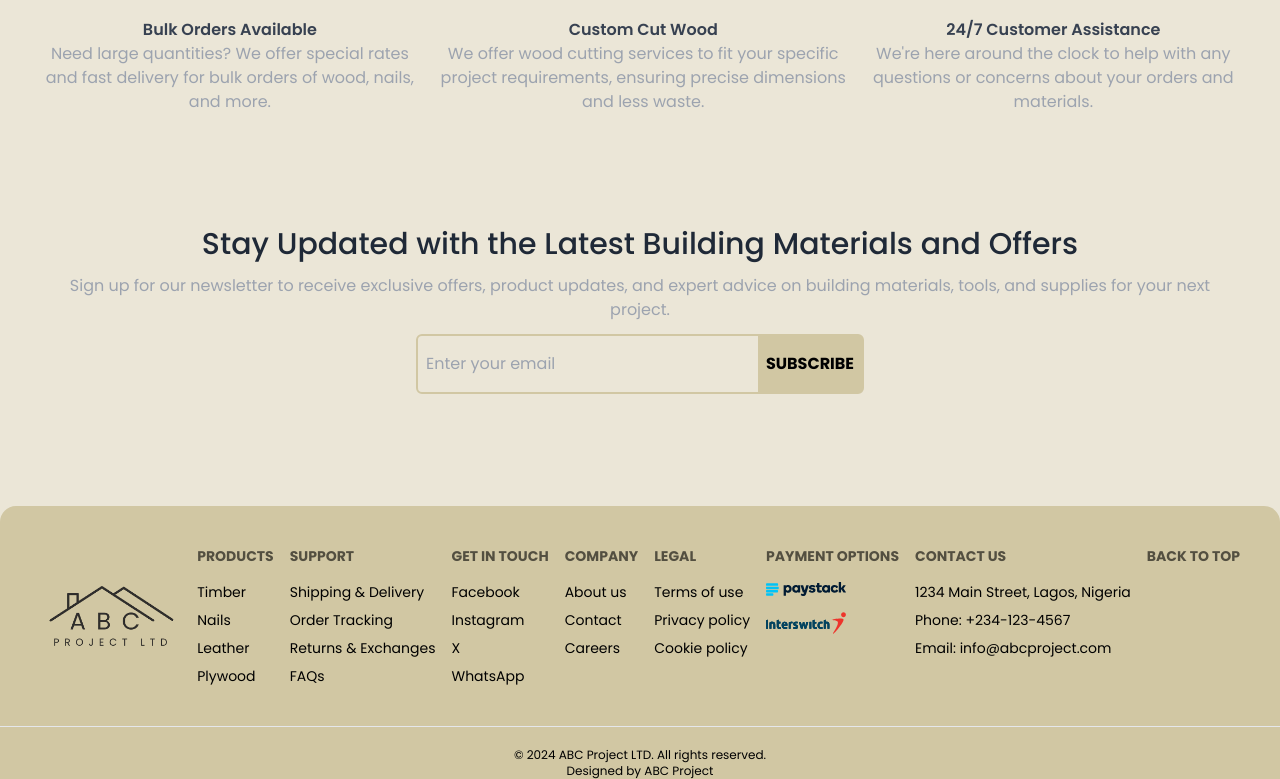
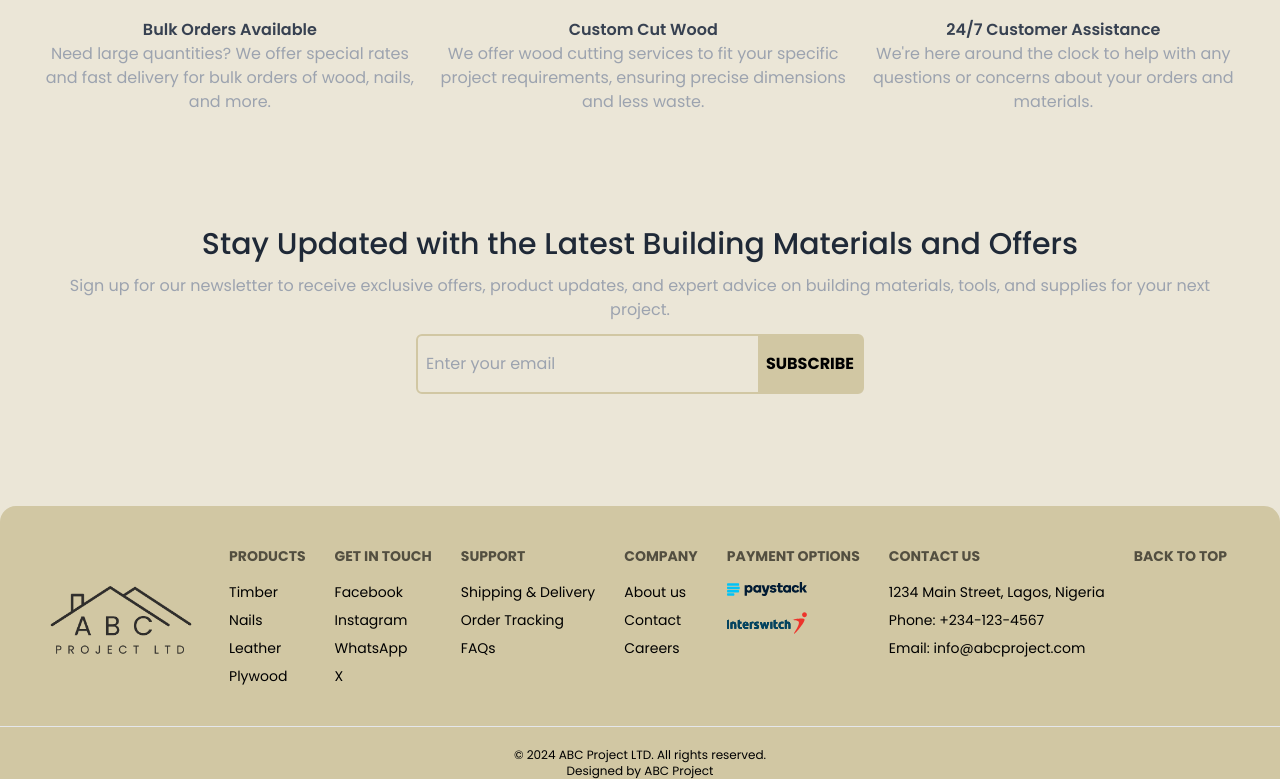
Before and after one commit to Augustine-jr/ABC-Project-Limited, a React (Vite) app: page / in a window 1280 px wide. Shown: the part 2546-3325 px from the top of the page. Built offline with nearby package versions, Linux system fonts and the light colour scheme.

Commit message:
removed some links from the footer component

```diff
--- a/src/components/Footer.tsx
+++ b/src/components/Footer.tsx
@@ -19,30 +19,23 @@
     <a className="link link-hover">Plywood</a>
   </nav>
   <nav>
+    <h6 className="footer-title flex flex-row">Get In Touch</h6>
+          <a href="https://www.facebook.com" className="link link-hover">Facebook</a>
+          <a href="https://www.instagram.com" className="link link-hover">Instagram</a>
+          <a href="https://wa.me/2349077579138" target="_blank" rel="noopener noreferrer" className="link link-hover">WhatsApp</a>
+          <a href="https://x.com" className="link link-hover">X</a>
+  </nav>
+  <nav>
   <h6 className="footer-title">Support</h6>
   <a className="link link-hover">Shipping & Delivery</a>
   <a className="link link-hover">Order Tracking</a>
-  <a className="link link-hover">Returns & Exchanges</a>
   <a className="link link-hover">FAQs</a>
 </nav>
-<nav>
-    <h6 className="footer-title flex flex-row">Get In Touch</h6>
-          <a href="https://www.facebook.com" className="link link-hover">Facebook</a>
-          <a href="https://www.instagram.com" className="link link-hover">Instagram</a>
-          <a href="https://x.com" className="link link-hover">X</a>
-           <a href="https://wa.me/2349077579138" target="_blank" rel="noopener noreferrer" className="link link-hover">WhatsApp</a>
-  </nav>
   <nav>
     <h6 className="footer-title">Company</h6>
     <a className="link link-hover">About us</a>
     <a className="link link-hover">Contact</a>
     <a className="link link-hover">Careers</a>
-  </nav>
-  <nav>
-    <h6 className="footer-title">Legal</h6>
-    <a className="link link-hover">Terms of use</a>
-    <a className="link link-hover">Privacy policy</a>
-    <a className="link link-hover">Cookie policy</a>
   </nav>
   <nav>
     <h6 className="footer-title">Payment Options</h6>
```
